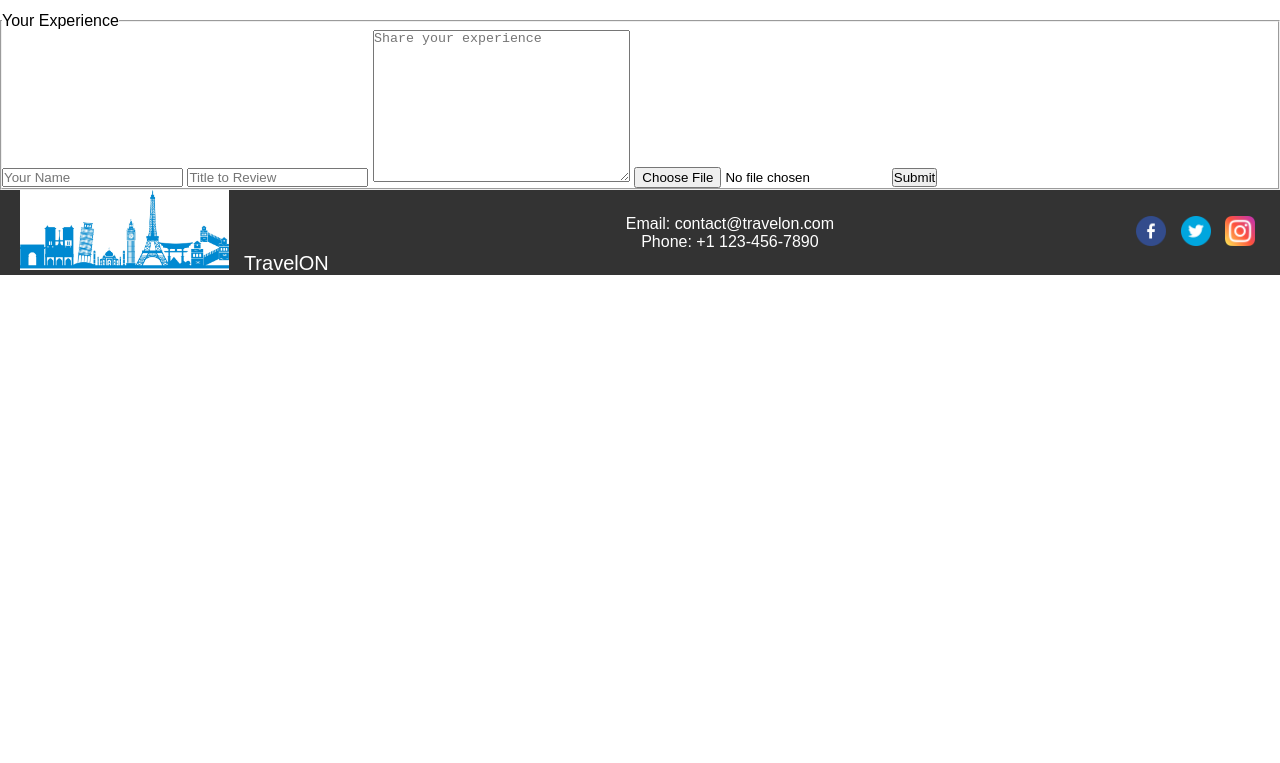
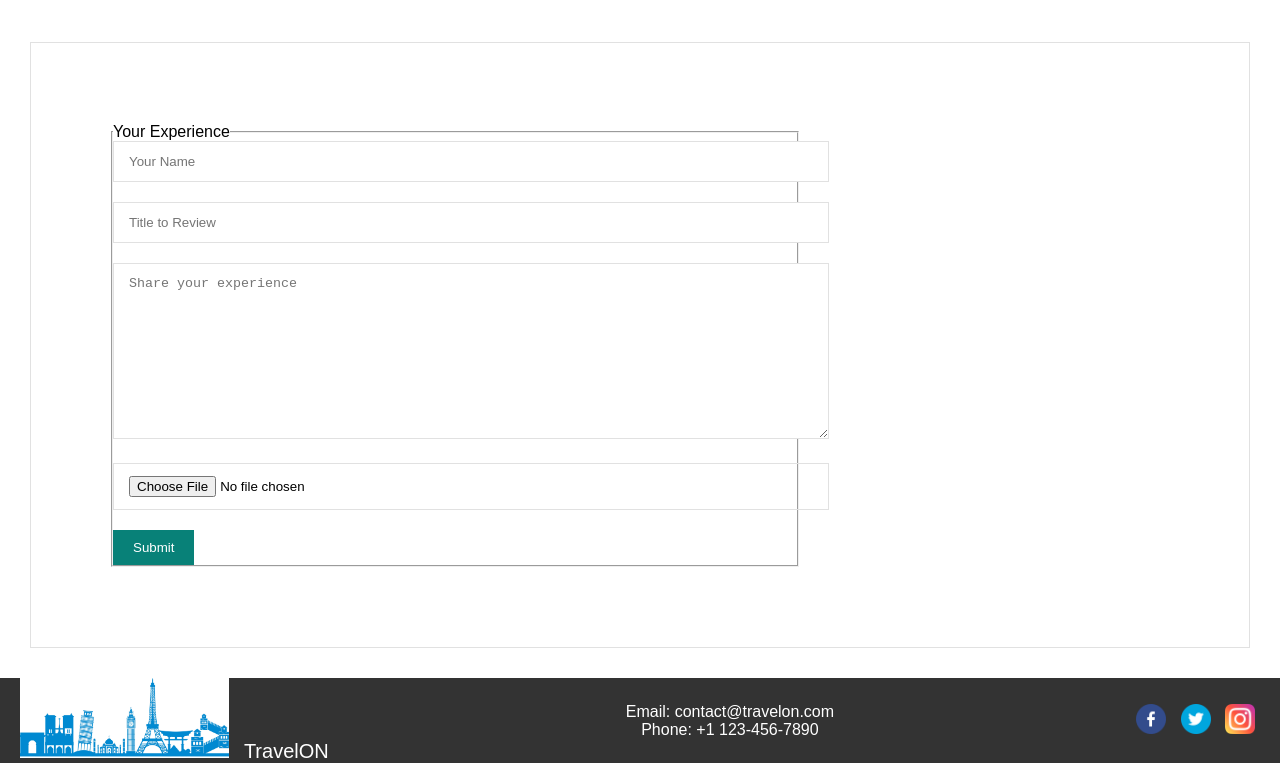
Before and after one commit to Ayushsingh00/TravelOn.io, a plain HTML site: page index.html in a window 1280 px wide. Shown: the part 2053-2816 px from the top of the page. Before the commit the page ends 2328 px from the top, so only its background shows below. Drawn offline with Linux system fonts and the light colour scheme.

Commit message:
review section

```diff
--- a/style.css
+++ b/style.css
@@ -120,47 +120,36 @@ body {
 }
 
 /* review */
-
-.experiencebox {
-  margin: 10px 5px;
-  padding: 15px;
-  border: 2px solid burlywood;
+#form-details {
+  display: flex;
+  justify-content: space-between;
+  margin: 30px;
+  padding: 80px;
+  border: 1px solid #e1e1e1;
 }
 
-#reviewhead {
-  font-size: 30px;
-  text-align: center;
+#form-details form {
+  width: 65%;
+  display: flex;
+  flex-direction: column;
+  align-items: flex-start;
 }
 
-.container {
-  display: flex;
-  justify-content: space-between;
+#form-details form input,
+#form-details form textarea {
+  width: 100%;
+  padding: 12px 15px;
+  outline: none;
+  margin-bottom: 20px;
+  border: 1px solid #e1e1e1;
 }
 
-.form-container {
-  border: 1px solid #e60f0f;
-  border-radius: 5px;
-  width: 45%;
-  height: 40vh;
-  margin: 5px;
-}
-
-#experienceForm {
-  padding: 10px;
-}
-
-.reviews-container {
-  width: 45%;
-  height: 40vh;
-  flex: 1;
-  margin: 5px;
-}
-
-.review {
-  border: 1px solid #e4f30a;
-  padding: 10px;
-  margin-bottom: 10px;
-  border-radius: 5px;
+#form-details form button {
+  background-color: #088178;
+  color: white;
+  padding: 10px 20px;
+  border: none;
+  cursor: pointer;
 }
 
 /* youtube video  */
@@ -175,6 +164,7 @@ body {
 
 }
 
+/* footer section */
 
 footer {
   background-color: #333;
```
